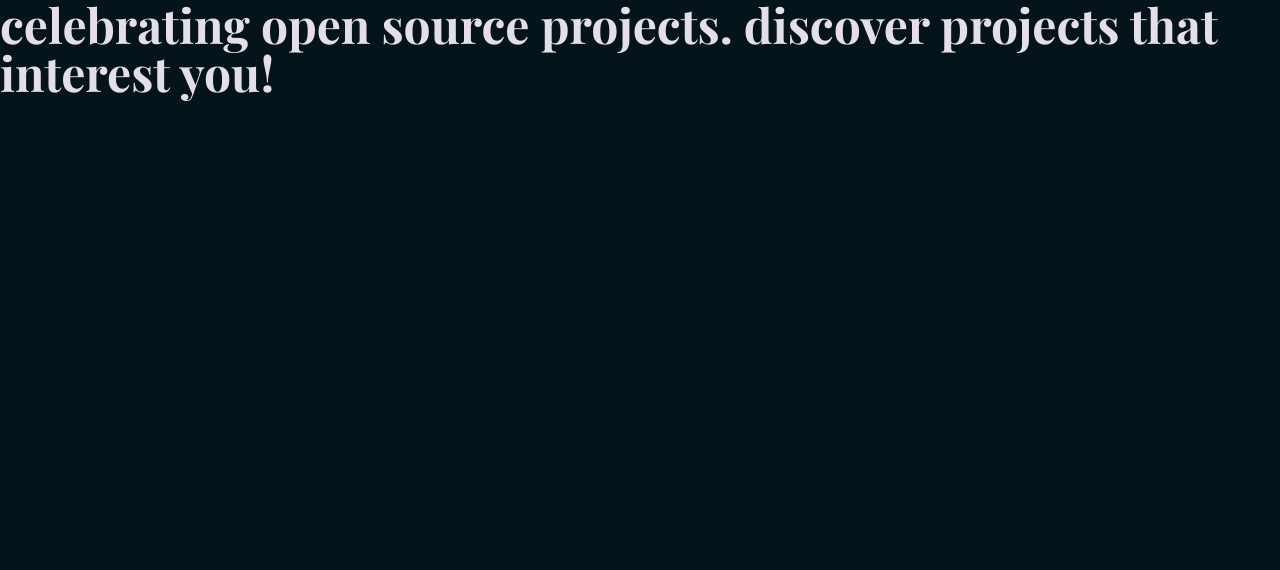
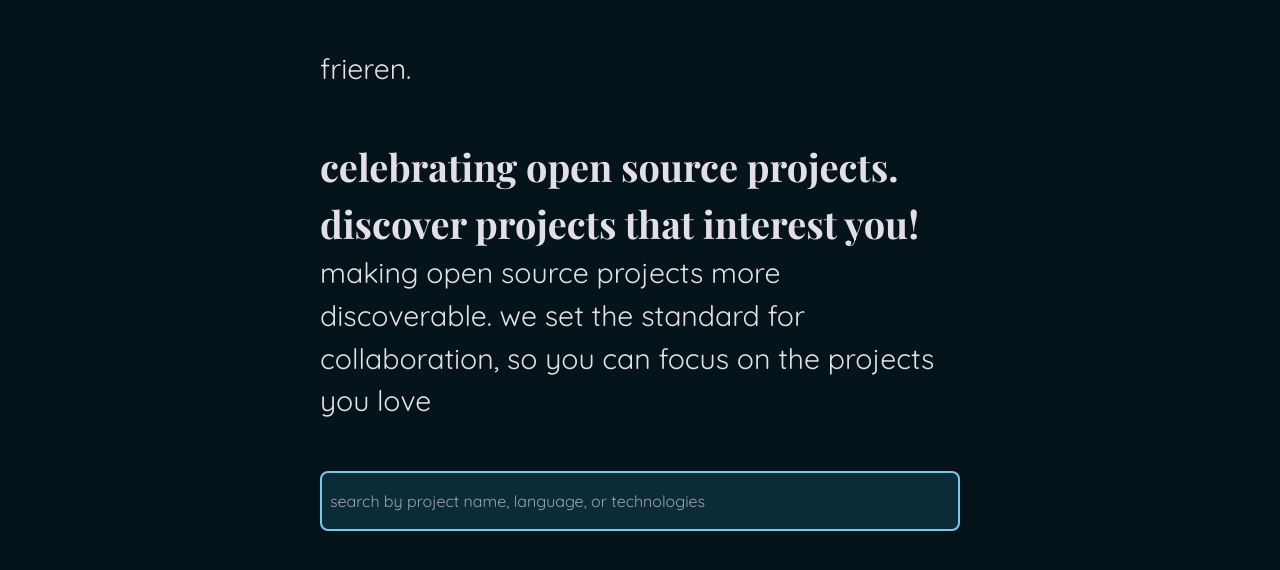
Before and after one commit to g00gol/frieren, a Next.js app in the folder frontend/: page / in a window 1280 px wide. Shown: the top 570 px of the page. Built offline with nearby package versions, Linux system fonts and the light colour scheme.

Commit message:
working on home

```diff
--- a/frontend/app/globals.css
+++ b/frontend/app/globals.css
@@ -5,4 +5,26 @@
 html, body {
   width: 100%;
   height: 100%;
+  overflow-y: auto
 }
+
+@layer base {
+  html {
+    @apply text-base font-quicksand;
+  }
+  h1 {
+    @apply text-4xl font-playfair-display font-bold;
+  }
+  h2 {
+    @apply text-3xl font-playfair-display;
+  }
+  h3 {
+    @apply text-2xl font-quicksand;
+  }
+  h4 {
+    @apply text-xl;
+  }
+  small {
+    @apply text-sm;
+  }
+}
--- a/frontend/app/layout.js
+++ b/frontend/app/layout.js
@@ -1,6 +1,8 @@
 import { Playfair_Display, Quicksand } from "next/font/google";
 
 import "./globals.css";
+import Nav from "@/components/nav";
+import ContextProvider from "@/context/context";
 
 const playfairDisplay = Playfair_Display({
   subsets: ["latin-ext"],
@@ -20,11 +22,14 @@ export const metadata = {
 
 export default function RootLayout({ children }) {
   return (
-    <html lang="en">
+    <html className="bg-night-blue text-mage-silver" lang="en">
       <body
-        className={`${playfairDisplay.className} bg-night-blue text-mage-silver`}
+        className={`${playfairDisplay.variable} ${quicksand.variable} w-3/6 mx-auto`}
       >
-        {children}
+        <ContextProvider>
+          <Nav />
+          {children}
+        </ContextProvider>
       </body>
     </html>
   );
--- a/frontend/app/page.js
+++ b/frontend/app/page.js
@@ -1,11 +1,19 @@
-import Image from "next/image";
+"use client";
+import React from "react";
+
+import Searchbar from "@/components/searchbar";
 
 export default function Home() {
   return (
     <main className="">
-      <h1 className="text-5xl font-playfair-display">
+      <h2 className="">
         celebrating open source projects. discover projects that interest you!
-      </h1>
+      </h2>
+      <h3>
+        making open source projects more discoverable. we set the standard for
+        collaboration, so you can focus on the projects you love
+      </h3>
+      <Searchbar />
     </main>
   );
 }
--- /dev/null
+++ b/frontend/components/cards.js
@@ -0,0 +1,3 @@
+export default function Cards({ children }) {
+  return <div className="flex flex-wrap justify-center">{children}</div>;
+}
--- /dev/null
+++ b/frontend/components/nav.js
@@ -0,0 +1,11 @@
+import Link from "next/link";
+
+export default function Nav() {
+  return (
+    <nav className="flex my-12">
+      <Link href="/">
+        <h3>frieren.</h3>
+      </Link>
+    </nav>
+  );
+}
--- /dev/null
+++ b/frontend/components/searchbar.js
@@ -0,0 +1,22 @@
+import { useContext } from "react";
+import SearchbarContext from "@/context/searchbar";
+
+export default function Searchbar() {
+  const { searchTerm, setSearchTerm } = useContext(SearchbarContext);
+
+  function handleSearchbarChange(e) {
+    setSearchTerm(e.target.value);
+  }
+
+  return (
+    <>
+      <label htmlFor="searchbar" />
+      <input
+        id="searchbar"
+        placeholder="search by project name, language, or technologies"
+        className="my-12 w-full py-4 px-2 border-2 border-sky-blue rounded-lg bg-deep-blue font-quicksand text-mage-silver outline-none"
+        onChange={handleSearchbarChange}
+      />
+    </>
+  );
+}
--- /dev/null
+++ b/frontend/context/context.js
@@ -0,0 +1,14 @@
+"use client";
+
+import { SearchbarProvider } from "@/context/searchbar";
+
+const providers = [SearchbarProvider];
+
+/**
+ * This component is used to wrap the entire application with all the context providers.
+ */
+export default function ContextProvider({ children }) {
+  return providers.reduce((acc, Provider) => {
+    return <Provider>{acc}</Provider>;
+  }, children);
+}
--- /dev/null
+++ b/frontend/context/searchbar.js
@@ -0,0 +1,15 @@
+import React, { createContext, useState } from "react";
+
+const SearchbarContext = createContext();
+
+export function SearchbarProvider({ children }) {
+  const [searchTerm, setSearchTerm] = useState("");
+
+  return (
+    <SearchbarContext.Provider value={{ searchTerm, setSearchTerm }}>
+      {children}
+    </SearchbarContext.Provider>
+  );
+}
+
+export default SearchbarContext;
--- a/frontend/tailwind.config.js
+++ b/frontend/tailwind.config.js
@@ -12,6 +12,15 @@ module.exports = {
         quicksand: ["var(--font-quicksand)"],
       },
     },
+    fontSize: {
+      sm: "0.750rem",
+      base: " 1rem",
+      xl: "1.333rem",
+      "2xl": "1.777rem",
+      "3xl": "2.369rem",
+      "4xl": "3.158rem",
+      "5xl": "4.210rem",
+    },
     colors: {
       "mage-silver": "#E4DFE6",
       "just-black": "#000000",
```
Also changed, not shown: frontend/package.json (+5 -5 lines).
